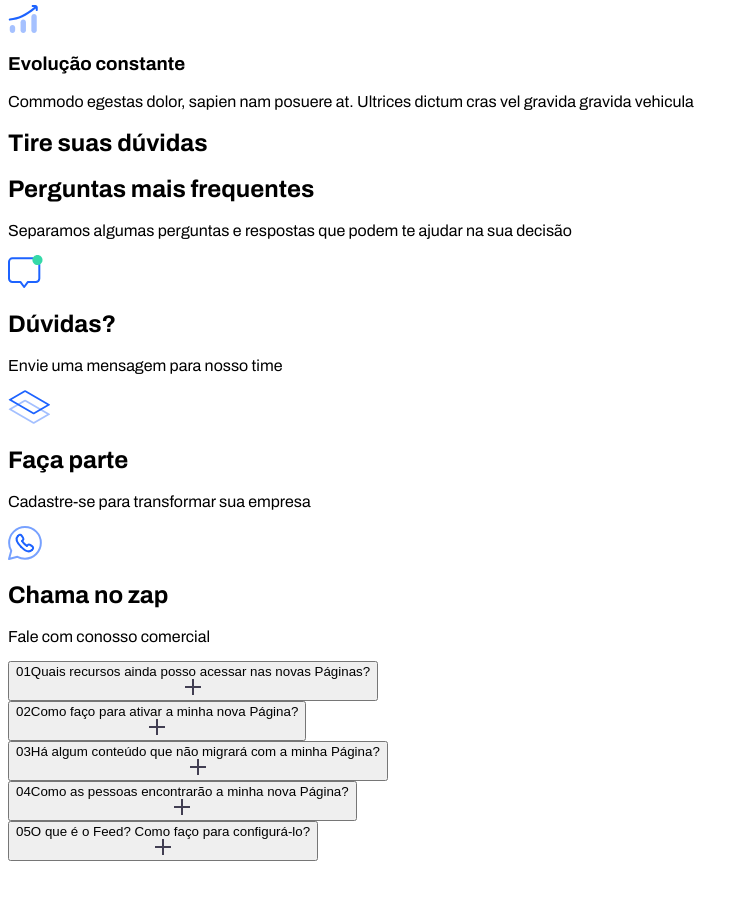
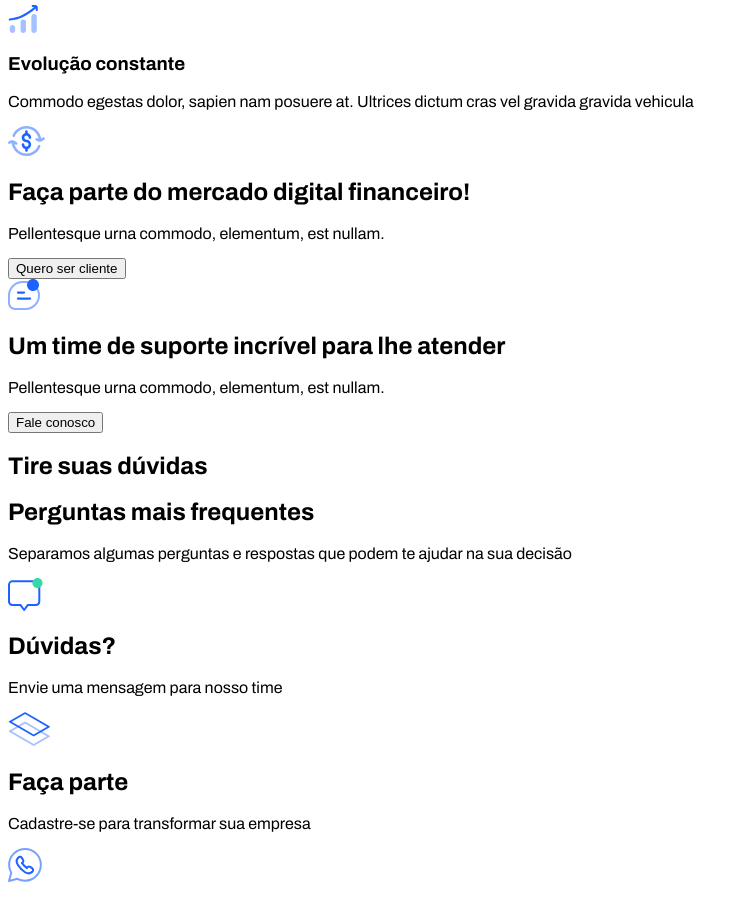
Before and after one commit to Junior331/insany-challenge, a Next.js app: page / in a window 1280 px wide. Shown: the part 2860-3766 px from the top of the page, without its empty margins (0-748 px from the left). Built offline with nearby package versions, Linux system fonts and the light colour scheme.

Commit message:
Feat: create new section (contact)

```diff
--- a/src/app/page.tsx
+++ b/src/app/page.tsx
@@ -9,10 +9,13 @@ export default function Home() {
 
       <Sections.Solutions />
 
+      <Sections.Contact />
+
       <Sections.FAQ />
 
       <Sections.Footer />
 
+
     </Layout>
   );
 }
--- a/src/assets/icons/index.ts
+++ b/src/assets/icons/index.ts
@@ -8,6 +8,7 @@ import close from "./close.svg";
 import check from "./check.svg";
 import chart from "./chart.svg";
 import phone from "./phone.svg";
+import dolar from "./dolar.svg";
 import globlo from "./globlo.svg";
 import twitch from "./twitch.svg";
 import physcis from "./physcis.svg";
@@ -20,6 +21,7 @@ import rectangles from "./rectangles.svg";
 import interactive from "./interactive.svg";
 import fallback from "../images/placeholder.svg";
 import wirelessCharging from "./wireless_charging.svg";
+import chatNotification from "./chat_notification.svg";
 
 export const icons = {
   zap,
@@ -28,6 +30,7 @@ export const icons = {
   plus,
   safe,
   menu,
+  dolar,
   phone,
   check,
   chart,
@@ -43,6 +46,7 @@ export const icons = {
   emailFast,
   rectangles,
   interactive,
+  chatNotification,
   wirelessCharging,
 };
 type IIcons = keyof typeof icons;
--- a/src/components/elements/Button/ButtonStyled.tsx
+++ b/src/components/elements/Button/ButtonStyled.tsx
@@ -18,7 +18,6 @@ export const Button = styled.button<StyledButtonProps>`
   font-weight: ${({ theme }) => theme.typography.fontWeightRegular};
 
   &:hover {
-    /* background: #0043cc; */
     background: ${({ theme }) => theme.palette.color.brand.dark};
   }
 `;
--- /dev/null
+++ b/src/components/organism/Sections/Contact/Contact.tsx
@@ -0,0 +1,32 @@
+"use client";
+
+import { Fragment } from "react";
+
+import * as S from "./ContactStyled";
+import { contents } from "./utils";
+
+export const Contact = () => {
+  return (
+    <S.Section id="Contact">
+      {contents.map((item, index) => (
+        <Fragment key={item.id}>
+          <S.Card >
+            <S.ContainerIcon>
+              <S.Icon src={item.icon} alt="Icon dolar" />
+            </S.ContainerIcon>
+            <div>
+              <S.Title>{item.title}</S.Title>
+              <S.Text>{item.description}</S.Text>
+            </div>
+            <a href={item.path}>
+              <S.Button $isSecondary={item.isSecondary}>
+                {item.textButton}
+              </S.Button>
+            </a>
+          </S.Card>
+          {index === 0 && <S.Divider />}
+        </Fragment>
+      ))}
+    </S.Section>
+  );
+};
--- /dev/null
+++ b/src/components/organism/Sections/Contact/ContactStyled.tsx
@@ -0,0 +1,103 @@
+import styled, { css } from "styled-components";
+
+import {
+  Text as TextComponent,
+  Title as TitleComponent,
+  Button as ButtonComponent,
+} from "@/components/elements";
+import { styledProps } from "@/utils/types";
+
+export const GenericContainer = styled.div`
+  width: 100%;
+  height: auto;
+  display: flex;
+  align-items: flex-start;
+  justify-content: flex-start;
+`;
+
+export const Section = styled.section`
+  gap: 32px;
+  width: 100%;
+  display: flex;
+  margin: 0 auto;
+  padding: 64px 24px;
+  justify-content: space-evenly;
+  background-color: ${({ theme }) => theme.palette.color.auxiliary.white};
+
+  @media (max-width: 768px) {
+    align-items: center;
+    flex-direction: column;
+  }
+`;
+
+export const Card = styled.div`
+  gap: 32px;
+  display: flex;
+  max-width: 466px;
+  text-align: center;
+  align-items: center;
+  flex-direction: column;
+`;
+
+export const ContainerIcon = styled.div`
+  width: 64px;
+  height: 64px;
+  display: flex;
+  align-items: center;
+  border-radius: 64px;
+  justify-content: center;
+  background: linear-gradient(
+    217deg,
+    rgba(29, 99, 255, 0.1) 21.43%,
+    rgba(29, 99, 255, 0) 126.66%
+  );
+`;
+
+export const Icon = styled.img``;
+
+export const Text = styled(TextComponent)<styledProps>`
+  text-align: center;
+  color: ${({ theme }) => theme.palette.color.neutrals.dark.dark_200};
+  font-size: ${({ theme }) => theme.typography.fontSizeMedium}rem;
+`;
+
+export const Title = styled(TitleComponent)<styledProps>`
+  max-width: 320px;
+  text-align: center;
+  font-size: ${({ theme }) => theme.typography.fontSizeBold}rem;
+  font-weight: ${({ theme }) => theme.typography.fontWeightRegular};
+  color: ${({ theme }) => theme.palette.color.neutrals.dark.dark_800};
+`;
+
+export const Button = styled(ButtonComponent)<styledProps>`
+  height: 56px;
+  display: flex;
+  padding: 16px 56px;
+  border-radius: 6px;
+
+  ${({ $isSecondary }) =>
+    $isSecondary &&
+    css`
+      background: transparent;
+      color: ${({ theme }) => theme.palette.color.brand.default};
+      border: 1px solid ${({ theme }) => theme.palette.color.brand.default};
+
+      &:hover {
+        color: ${({ theme }) => theme.palette.color.auxiliary.white};
+        background: ${({ theme }) => theme.palette.color.brand.default};
+      }
+    `}
+`;
+
+export const Divider = styled.div`
+  width: 4px;
+  opacity: 0.3;
+  align-self: stretch;
+  background-color: ${({ theme }) =>
+    theme.palette.color.neutrals.light.gray_01};
+
+  @media (max-width: 768px) {
+    width: 100%;
+    height: 4px;
+  }
+`;
--- /dev/null
+++ b/src/components/organism/Sections/Contact/index.ts
@@ -0,0 +1 @@
+export * from "./Contact";
--- /dev/null
+++ b/src/components/organism/Sections/Contact/utils.ts
@@ -0,0 +1,22 @@
+import { getIcons } from "@/assets/icons";
+
+export const contents = [
+  {
+    id: 1,
+    path: '#Hero',
+    isSecondary: false,
+    icon: getIcons("dolar").src,
+    textButton: "Quero ser cliente",
+    title: "Faça parte do mercado digital financeiro!",
+    description: "Pellentesque urna commodo, elementum, est nullam.",
+  },
+  {
+    id: 2,
+    path: '#',
+    isSecondary: true,
+    textButton: "Fale conosco",
+    icon: getIcons("chatNotification").src,
+    title: "Um time de suporte incrível para lhe atender",
+    description: "Pellentesque urna commodo, elementum, est nullam.",
+  },
+];
--- a/src/components/organism/Sections/index.ts
+++ b/src/components/organism/Sections/index.ts
@@ -1,11 +1,13 @@
 import { FAQ } from "./FAQ";
 import { Hero } from "./Hero";
 import { Footer } from "./Footer";
+import { Contact } from "./Contact";
 import { Solutions } from "./Solutions";
 
 export {
   FAQ,
   Hero,
   Footer,
+  Contact,
   Solutions,
 };
--- a/src/utils/types.ts
+++ b/src/utils/types.ts
@@ -1,4 +1,5 @@
 export type styledProps = {
   size?: number;
   isOpen?: boolean;
+  $isSecondary?: boolean;
 };
```
Also changed, not shown: src/assets/icons/chat_notification.svg (added), src/assets/icons/dolar.svg (added), src/components/organism/Sections/Contact/@types/index.ts (added), src/components/organism/Sections/Contact/services.ts (added).
